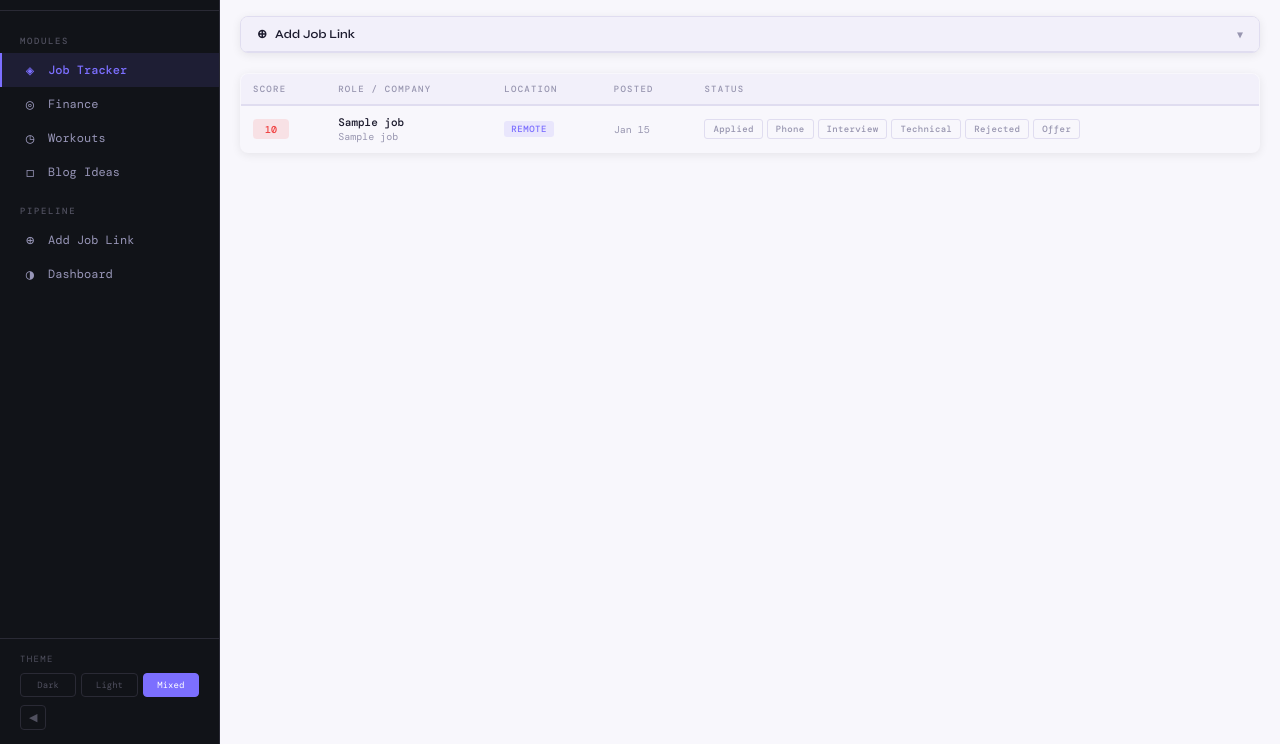
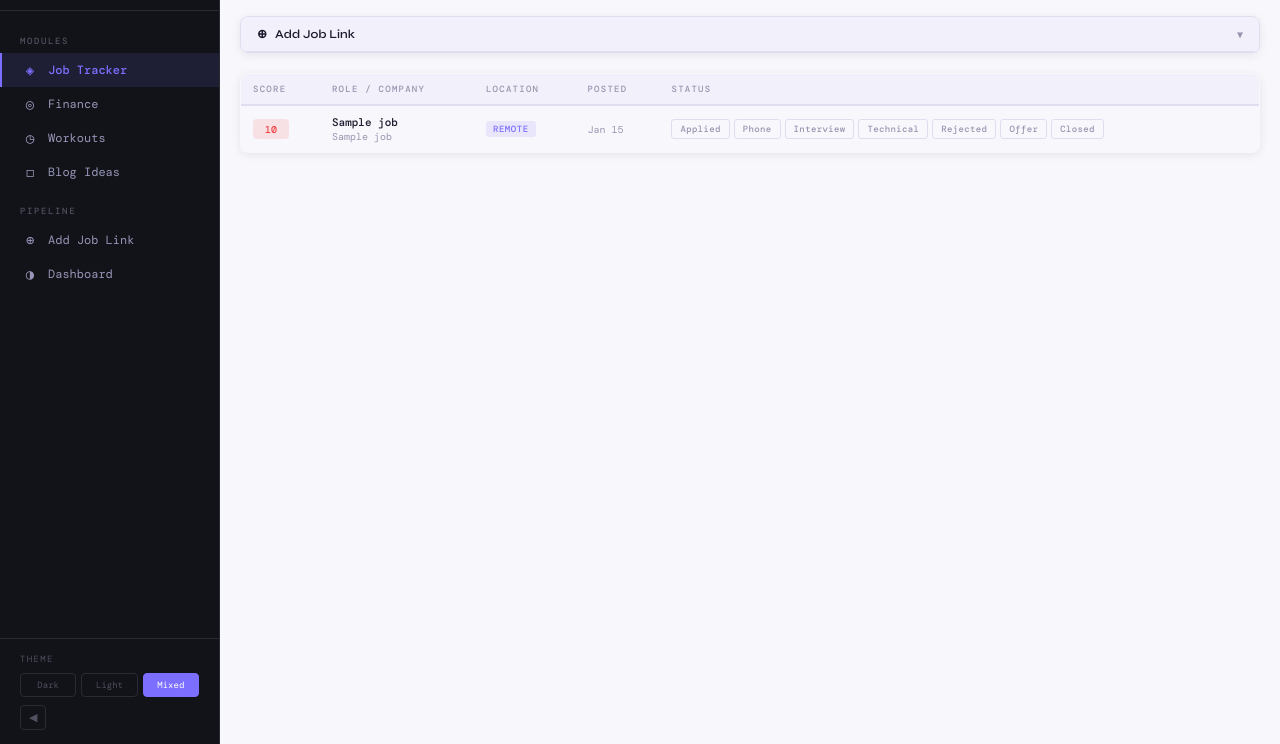
Before and after one commit to data-playground/data-playground-base, a Flask app: template internal_dataplayground/templates/jobs.html in a window 1280 px wide. Shown: the part 56-800 px from the top of the page. Run offline with Flask 3, Linux system fonts and the light colour scheme; the template is opened without the code that fills it: most values are stand-ins (such as "Sample title", 1, 10 or a date in 2020); some libraries are stand-ins or nearby versions; some web fonts are replaced.

Commit message:
Adding close button

```diff
--- a/internal_dataplayground/templates/jobs.html
+++ b/internal_dataplayground/templates/jobs.html
@@ -162,6 +162,7 @@
         .ats-btn.status-technical     { border-color:#ff8c42; color:#ff8c42; background:rgba(255,140,66,0.10); }
         .ats-btn.status-rejected      { border-color:#ff5050; color:#ff5050; background:rgba(255,80,80,0.10); }
         .ats-btn.status-offer         { border-color:#00e5a0; color:#00e5a0; background:rgba(0,229,160,0.10); }
+		.ats-btn.status-closed        { border-color:#8888a8; color:#8888a8; background:rgba(136,136,168,0.10); }
         @keyframes flash-success { 0%{background:rgba(0,229,160,0.25);}100%{background:transparent;} }
         .ats-buttons.htmx-settled { animation:flash-success 0.6s ease forwards; }
 
@@ -333,6 +334,7 @@
                         <button class="ats-btn {% if current == 'TECHNICAL_ASSESSMENT' %}status-technical{% endif %}" hx-post="/ats/log" hx-vals='{"job_id":{{ job.ID }},"status":"TECHNICAL_ASSESSMENT"}' onclick="showToast('Marked as Technical')">Technical</button>
                         <button class="ats-btn {% if current == 'REJECTED' %}status-rejected{% endif %}" hx-post="/ats/log" hx-vals='{"job_id":{{ job.ID }},"status":"REJECTED"}' onclick="showToast('Marked as Rejected')">Rejected</button>
                         <button class="ats-btn {% if current == 'OFFER' %}status-offer{% endif %}" hx-post="/ats/log" hx-vals='{"job_id":{{ job.ID }},"status":"OFFER"}' onclick="showToast('🎉 Offer logged!')">Offer</button>
+                        <button class="ats-btn {% if current == 'CLOSED' %}status-closed{% endif %}" hx-post="/ats/log" hx-vals='{"job_id":{{ job.ID }},"status":"CLOSED"}' onclick="showToast('Marked as Closed')">Closed</button>
                     </div>
                 </td>
             </tr>
```
